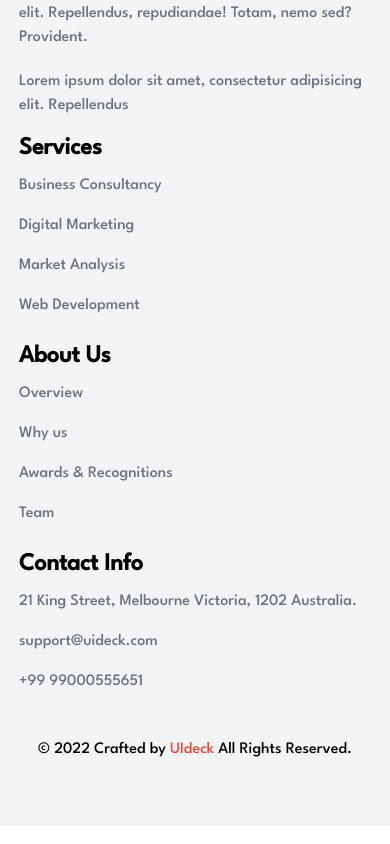
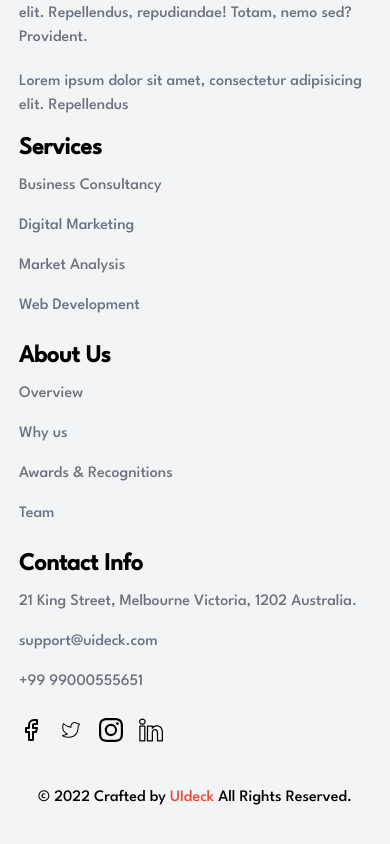
Before and after one commit to sunilhn27/tailwind-responsive-5, a Next.js app: page / in a window 390 px wide. Shown: the part 3041-3885 px from the top of the page. Built offline with nearby package versions, Linux system fonts and the light colour scheme.

Commit message:
made footer responsive

```diff
--- a/src/components/Footer.js
+++ b/src/components/Footer.js
@@ -2,6 +2,10 @@ import Image from 'next/image'
 import React from 'react'
 import Logo from '@/asserts/logo.png'
 import Link from 'next/link'
+import { FiFacebook } from 'react-icons/fi'
+import { CiTwitter } from 'react-icons/ci'
+import { BsInstagram } from 'react-icons/bs'
+import { SlSocialLinkedin } from 'react-icons/sl';
 
 function Footer() {
     return (
@@ -53,6 +57,12 @@ function Footer() {
                             <p className='text-gray-500'>support@uideck.com </p>
                             <p className='text-gray-500'>+99 99000555651 </p>
                         </div>
+                        <div className='flex mt-6 space-x-4 items-center'>
+                            <FiFacebook className='text-[1.5rem]' />
+                            <CiTwitter className='text-[1.5rem]' />
+                            <BsInstagram className='text-[1.5rem]' />
+                            <SlSocialLinkedin className='text-[1.5rem]' />
+                        </div>
                     </div>
 
 
```
